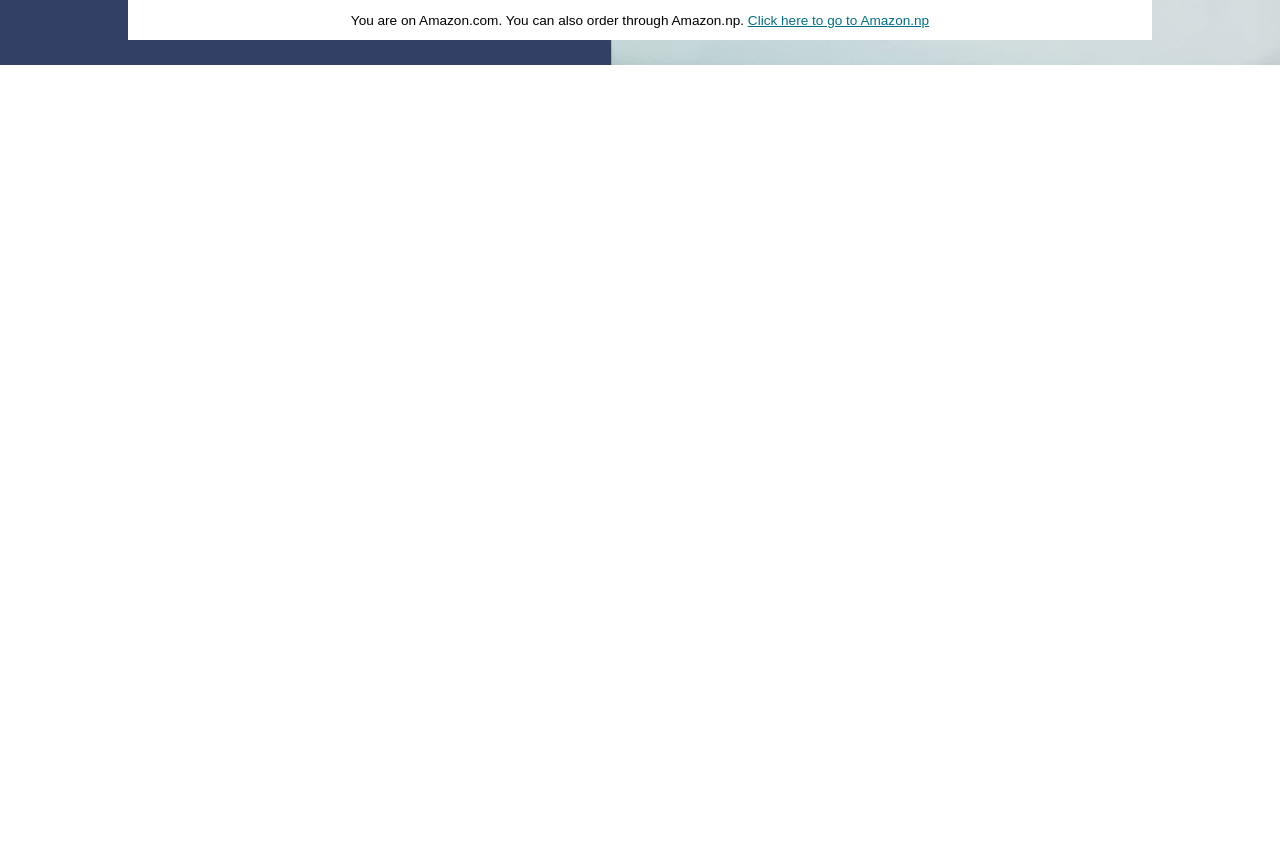
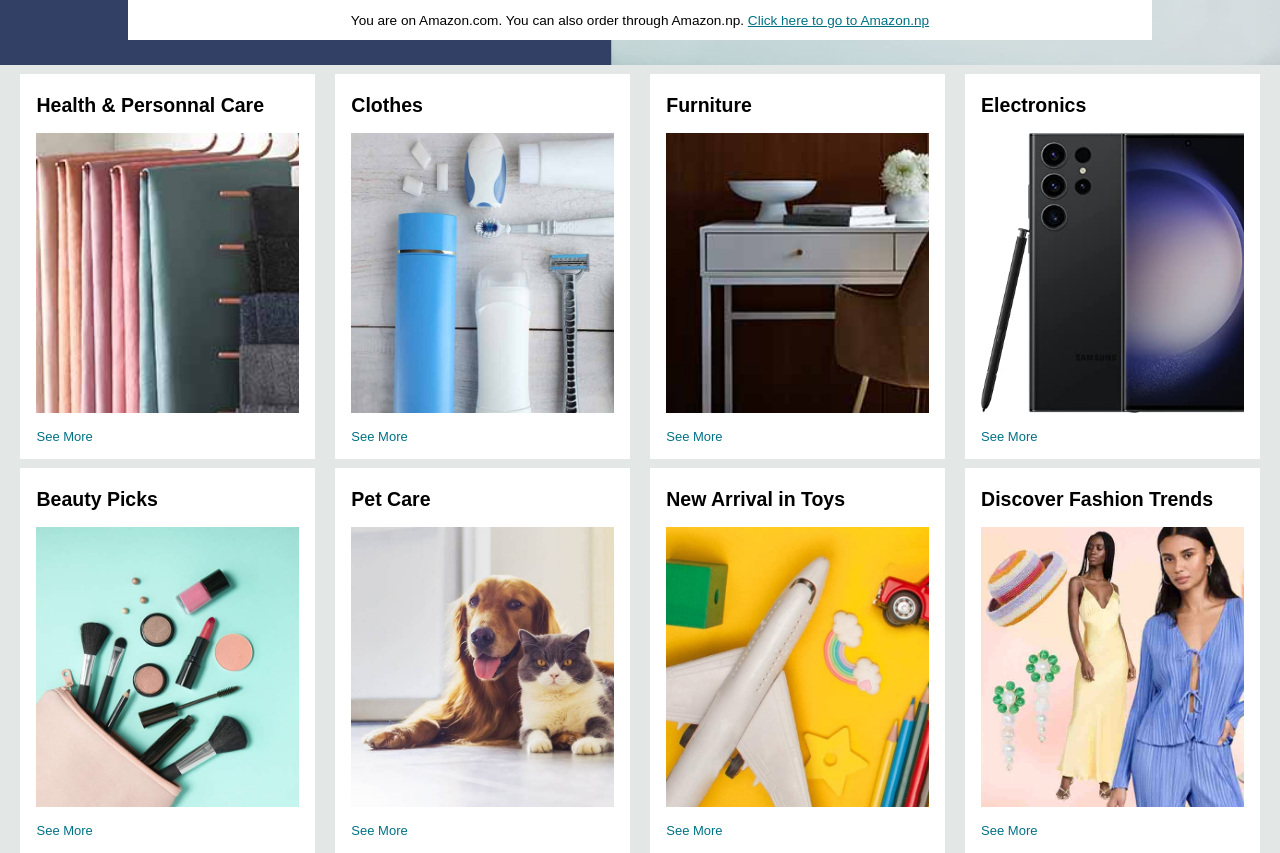
Before and after one commit to ShuvamAdhikaridev/CSS-Project, a plain HTML site: page index.html in a window 1280 px wide. Shown: the part 335-1188 px from the top of the page. Before the commit the page ends 800 px from the top, so only its background shows below. Drawn offline with Linux system fonts and the light colour scheme.

Commit message:
Shop-Section

```diff
--- a/index.html
+++ b/index.html
@@ -74,5 +74,88 @@
         </p>
       </div>
     </div>
+
+    <div class="shop-section">
+      <div class="box1 box">
+        <div class="box-content">
+          <h2>Health & Personnal Care</h2>
+          <div
+            class="box-img"
+            style="background-image: url('box1_image.jpg')"
+          ></div>
+          <p>See More</p>
+        </div>
+      </div>
+      <div class="box2 box">
+        <div class="box-content">
+          <h2>Clothes</h2>
+          <div
+            class="box-img"
+            style="background-image: url('box2_image.jpg')"
+          ></div>
+          <p>See More</p>
+        </div>
+      </div>
+      <div class="box3 box">
+        <div class="box-content">
+          <h2>Furniture</h2>
+          <div
+            class="box-img"
+            style="background-image: url('box3_image.jpg')"
+          ></div>
+          <p>See More</p>
+        </div>
+      </div>
+      <div class="box4 box">
+        <div class="box-content">
+          <h2>Electronics</h2>
+          <div
+            class="box-img"
+            style="background-image: url('box4_image.jpg')"
+          ></div>
+          <p>See More</p>
+        </div>
+      </div>
+      <div class="box5 box">
+        <div class="box-content">
+          <h2>Beauty Picks</h2>
+          <div
+            class="box-img"
+            style="background-image: url('box5_image.jpg')"
+          ></div>
+          <p>See More</p>
+        </div>
+      </div>
+      <div class="box6 box">
+        <div class="box-content">
+          <h2>Pet Care</h2>
+          <div
+            class="box-img"
+            style="background-image: url('box6_image.jpg')"
+          ></div>
+          <p>See More</p>
+        </div>
+      </div>
+      <div class="box7 box">
+        <div class="box-content">
+          <h2>New Arrival in Toys</h2>
+          <div
+            class="box-img"
+            style="background-image: url('box7_image.jpg')"
+          ></div>
+          <p>See More</p>
+        </div>
+      </div>
+      <div class="box8 box">
+        <div class="box-content">
+          <h2>Discover Fashion Trends</h2>
+          <div
+            class="box-img"
+            style="background-image: url('box8_image.jpg')"
+          ></div>
+          <p>See More</p>
+        </div>
+      </div>
+    </div>
   </body>
 </html>
--- a/style.css
+++ b/style.css
@@ -166,3 +166,36 @@ span {
 .hero-msg a {
   color: #007185;
 }
+
+/** Shop Section **/
+.shop-section {
+  display: flex;
+  flex-wrap: wrap;
+  justify-content: space-evenly;
+  background-color: #e3e7e6;
+}
+
+.box {
+  height: 350px;
+  width: 23%;
+  background-color: white;
+  padding: 20px 0px 15px;
+  margin-top: 9px;
+}
+
+.box-img {
+  height: 280px;
+  background-size: cover;
+  margin-top: 1rem;
+  margin-bottom: 1rem;
+}
+
+.box-content {
+  margin-left: 1rem;
+  margin-right: 1rem;
+  font-size: 13px;
+}
+
+.box-content p {
+  color: #007185;
+}
```
